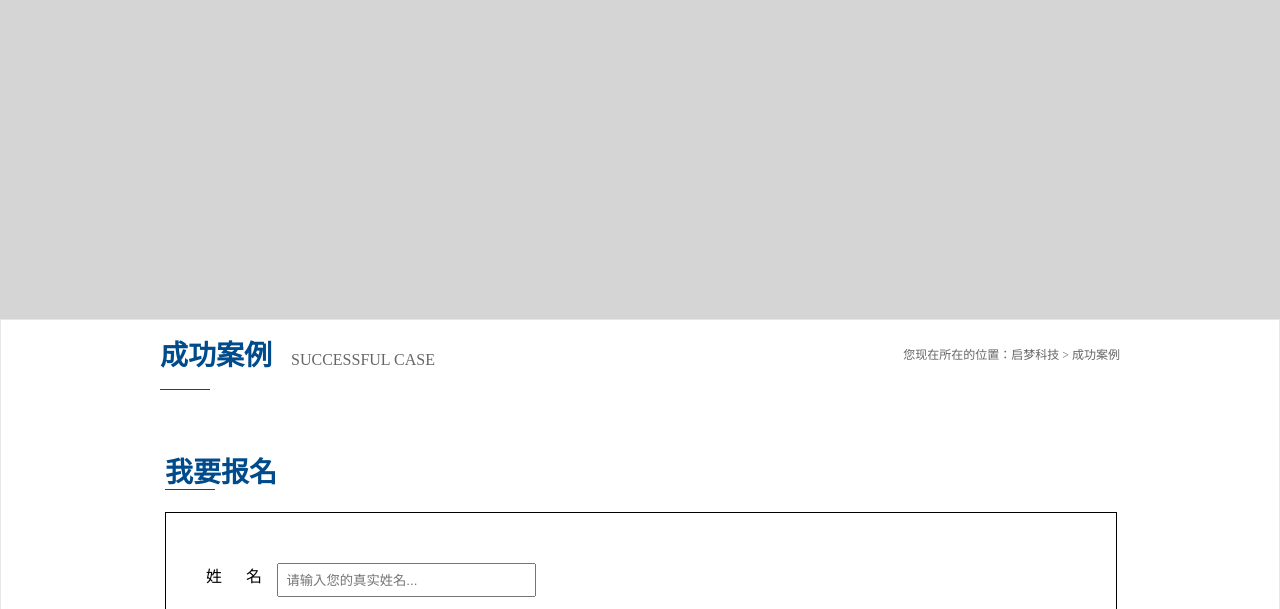
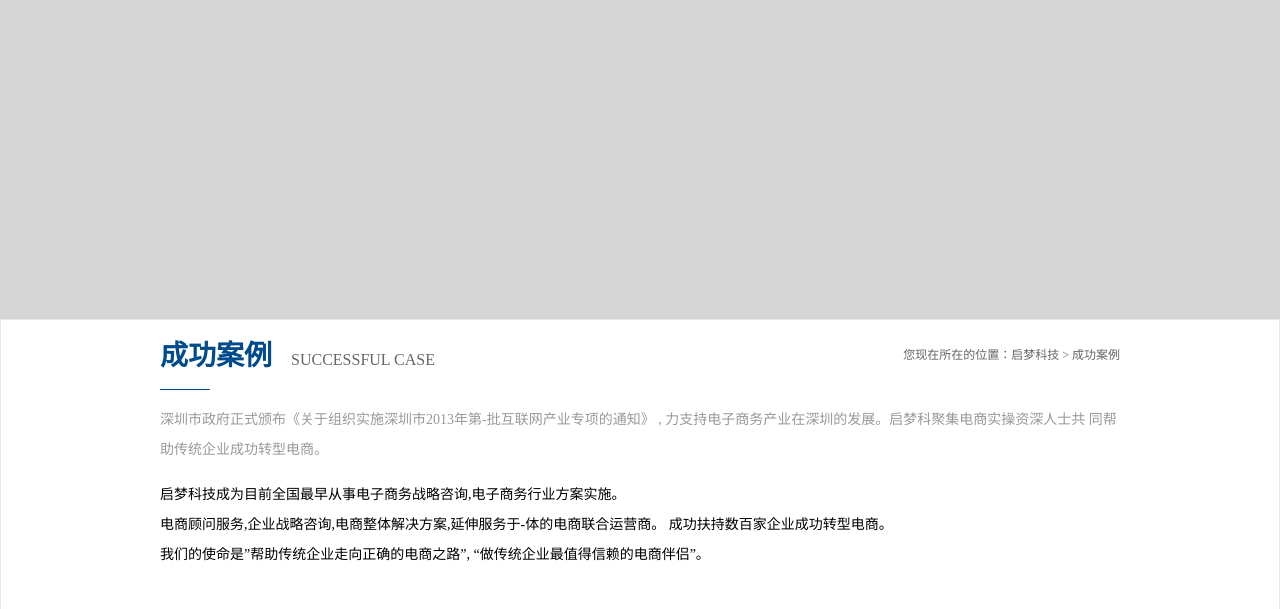
Before and after one commit to xl40/qimeng-technology, a plain HTML site: page case.html in a window 1280 px wide. Shown: the part 191-800 px from the top of the page. Drawn offline with Linux system fonts and the light colour scheme.

Commit message:
add text

```diff
--- a/case.html
+++ b/case.html
@@ -59,6 +59,17 @@
         <b>您现在所在的位置：启梦科技 > 成功案例</b>
     </div>
 
+    <div class="text1">
+        深圳市政府正式颁布《关于组织实施深圳市2013年第-批互联网产业专项的通知》 , 力支持电子商务产业在深圳的发展。启梦科聚集电商实操资深人士共
+        同帮助传统企业成功转型电商。
+    </div>
+
+    <div class="text2">
+        <p>启梦科技成为目前全国最早从事电子商务战略咨询,电子商务行业方案实施。</p>
+        <p>电商顾问服务,企业战略咨询,电商整体解决方案,延伸服务于-体的电商联合运营商。 成功扶持数百家企业成功转型电商。</p>
+        <p>我们的使命是”帮助传统企业走向正确的电商之路”, “做传统企业最值得信赖的电商伴侣”。</p>
+    </div>
+
     <div class="sign-up core">
       <div class="title">
         <p>我要报名</p>
--- a/css/case.css
+++ b/css/case.css
@@ -42,3 +42,14 @@
     bottom: 0;
 
 }
+
+.text1,.text2{
+    width: 960px;
+    margin: 15px auto;
+    font-size: 14px;
+    line-height: 30px;
+}
+
+.text1{
+    color: #999;
+}
```
